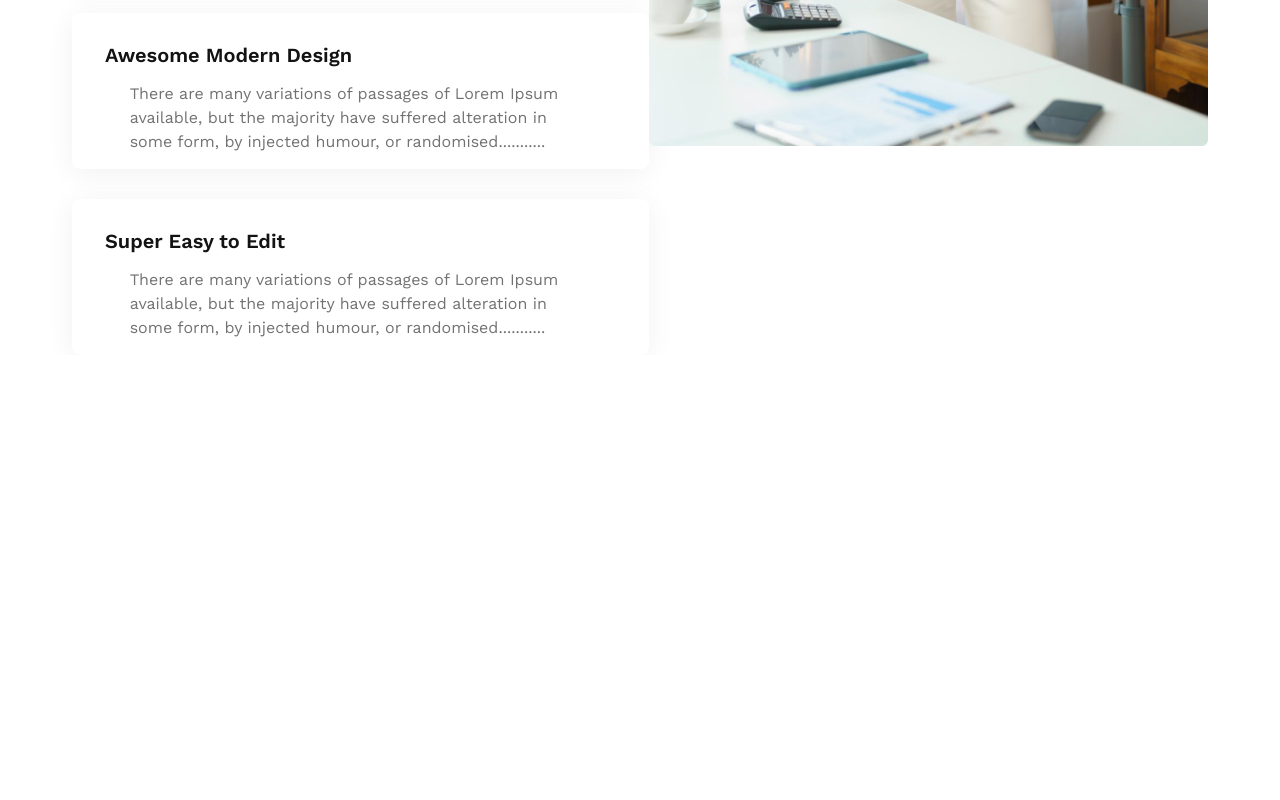
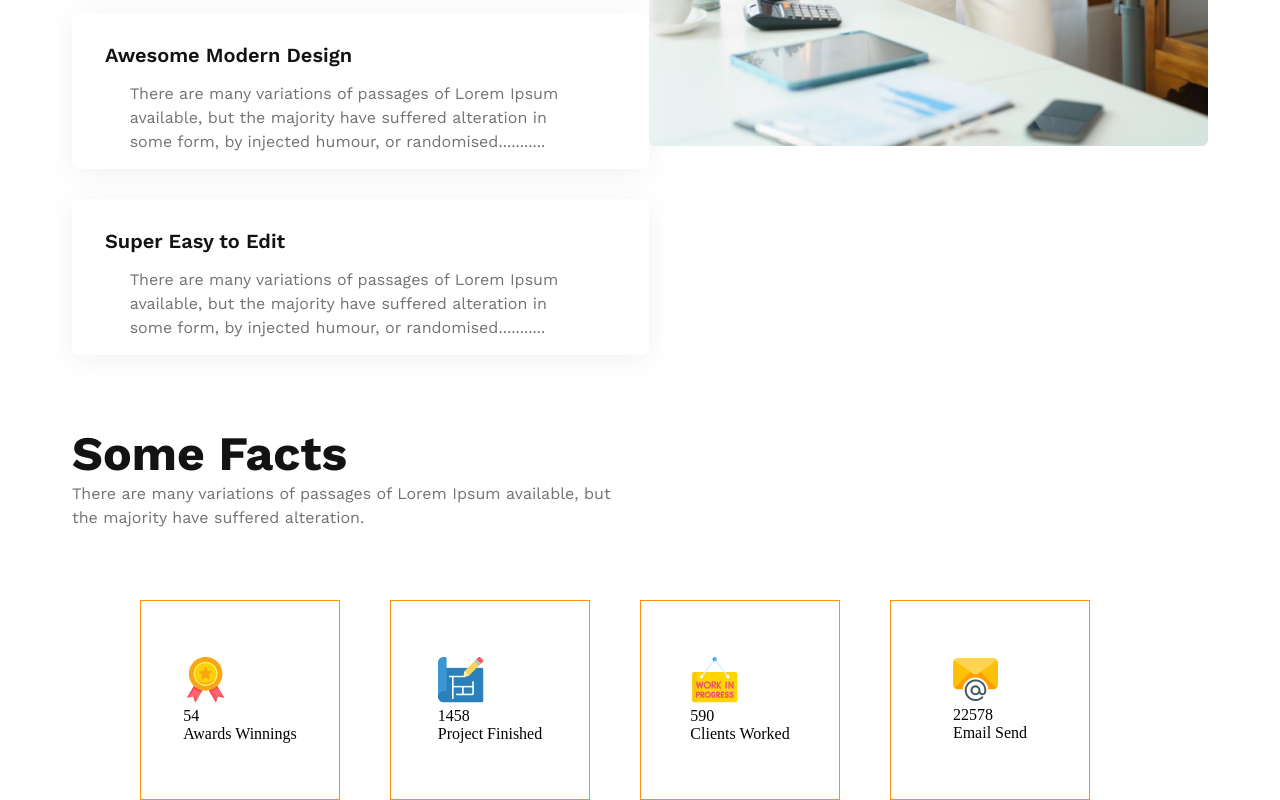
Before and after one commit to codeSmith-006/g3-architect-website-responsive, a plain HTML site: page index.html in a window 1280 px wide. Shown: the part 2402-3202 px from the top of the page. Before the commit the page ends 2757 px from the top, so only its background shows below. Drawn offline with nearby package versions, Linux system fonts and the light colour scheme.

Commit message:
make a draft of some facts

```diff
--- a/index.html
+++ b/index.html
@@ -83,9 +83,46 @@
 
             <img src="images/architect.png" alt="">
          </section>
-         <!-- <div class="exprience">
-            <p><span>10+Year </span>Experience</p>
-        </div> -->
+
+         <!-- Some fact section -->
+
+         <section class="some-facts">
+            <div class="some-fact-des">
+                <h1>Some Facts</h1>
+                <p>There are many variations of passages of Lorem Ipsum available, but the majority have suffered alteration.</p>
+            </div>
+
+            <div class="some-fact-archive">
+                <div class="box box1">
+                    <div class="box-content">
+                        <img src="images/icons/ribon.png" alt="">
+                        <p class="number">54</p>
+                        <p class="archive">Awards Winnings</p>
+                    </div>
+                </div>
+                <div class="box box2">
+                    <div class="box-content">
+                        <img src="images/icons/projects.png" alt="">
+                        <p class="number">1458</p>
+                        <p class="archive">Project Finished</p>
+                    </div>
+                </div>
+                <div class="box box3">
+                    <div class="box-content">
+                        <img src="images/icons/customers.png" alt="">
+                        <p class="number">590</p>
+                        <p class="archive">Clients Worked</p>
+                    </div>
+                </div>
+                <div class="box box4">
+                    <div class="box-content">
+                        <img src="images/icons/email.png" alt="">
+                        <p class="number">22578</p>
+                        <p class="archive">Email Send</p>
+                    </div>
+                </div>
+            </div>
+         </section>
 
     </main>
 
--- a/styles/style.css
+++ b/styles/style.css
@@ -119,7 +119,6 @@ main .teams {
     align-items: center;
     gap: 40px;
 }
-
 
 main .teams .team-img-container {
     display: grid;
@@ -290,6 +289,50 @@ main .feature-des img {
     height: 776px;
 }
 
+main .some-facts {
+    max-width: 1136px;
+    margin: 0 auto;
+    margin-top: 70px;
+}
+
+main .some-facts .some-fact-des h1 {
+    color: rgb(19, 19, 19);
+    font-family: Work Sans;
+    font-size: 3rem;
+    font-weight: 700;
+    text-align: left;
+}
+
+main .some-facts .some-fact-des p {
+    color: rgb(114, 114, 114);
+    font-family: Work Sans;
+    width: 48%;
+    max-width: 542px;
+    font-size: 1rem;
+    font-weight: 400;
+    line-height: 1.5rem;
+    letter-spacing: 0%;
+    text-align: left;
+    margin-bottom: 70px;
+}
+
+main .some-facts .some-fact-archive {
+    max-width: 1000px;
+    margin: 0 auto;
+    display: grid;
+    grid-template-columns: repeat(4, 1fr);
+}
+
+main .some-facts .some-fact-archive .box {
+    height: 200px;
+    width: 200px;
+    box-sizing: border-box;
+    border: 1px solid rgb(255, 144, 14);
+    display: flex;
+    justify-content: center;
+    align-items: center;
+}
+
 
 /* Responsive section */
 
@@ -318,6 +361,10 @@ main .feature-des img {
         flex-direction: column;
         justify-content: center;
     }
+
+    main .feature-des img {
+        display: none;
+    }
 }
 
 /* For medium devices */
```
